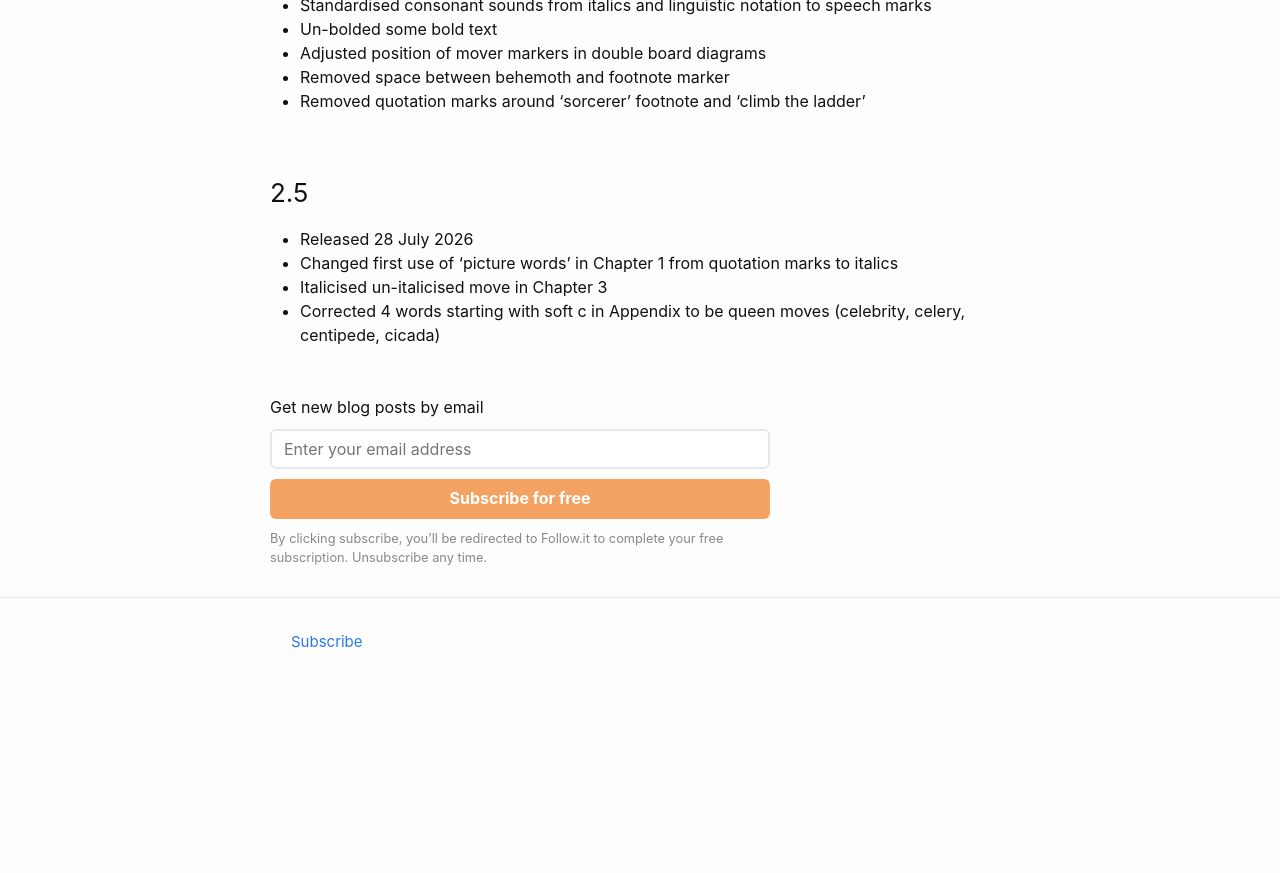
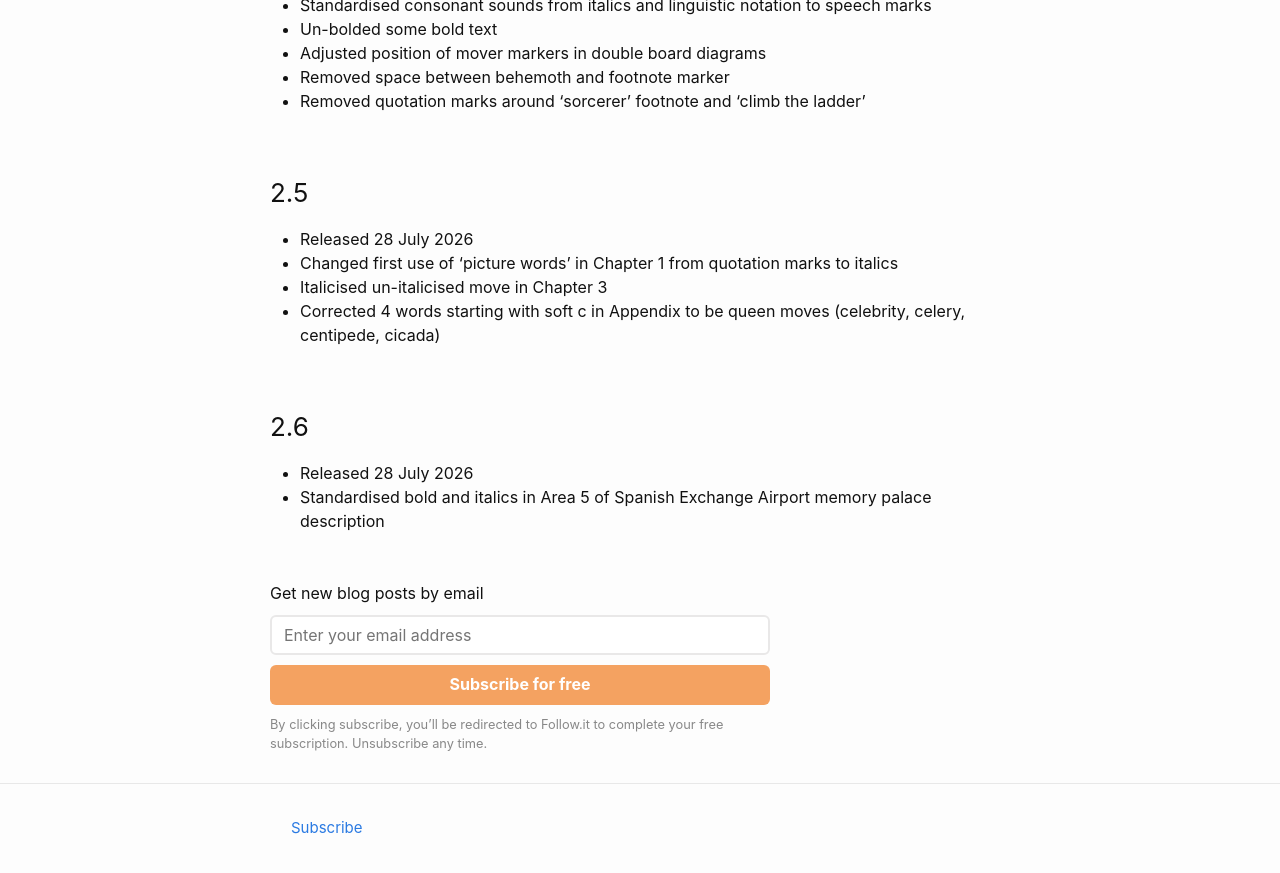
Before and after one commit to liontailedmacaque/liontailedmacaque.github.io, a Jekyll site: the page built from chessmemorypalace/versions.md, in a window 1280 px wide and 900 px high, scrolled down 5569 px. Shown: the top 873 px of the window. Built offline with Jekyll 4.4.1, drawn with Linux system fonts in a browser that asks for light colours; before the commit the page ends 6283 px from its top, so only the background shows below that.

Commit message:
Update versions.md

```diff
--- a/chessmemorypalace/versions.md
+++ b/chessmemorypalace/versions.md
@@ -157,3 +157,7 @@ This page lists the versions and the changes that have been made. The most signi
 - Changed first use of 'picture words' in Chapter 1 from quotation marks to italics
 - Italicised un-italicised move in Chapter 3
 - Corrected 4 words starting with soft c in Appendix to be queen moves (celebrity, celery, centipede, cicada)
+
+### 2.6
+- Released 28 July 2026
+- Standardised bold and italics in Area 5 of Spanish Exchange Airport memory palace description
```
